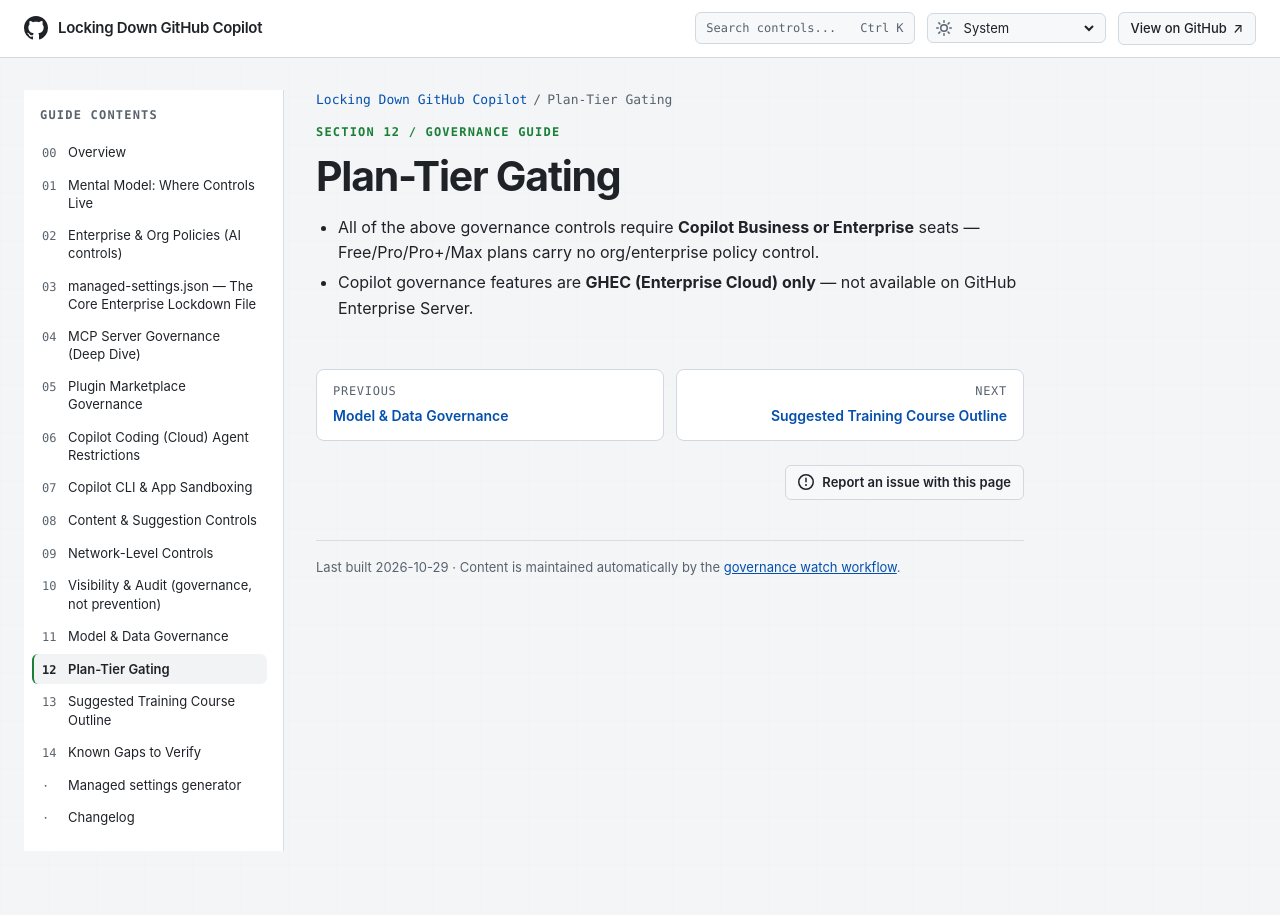
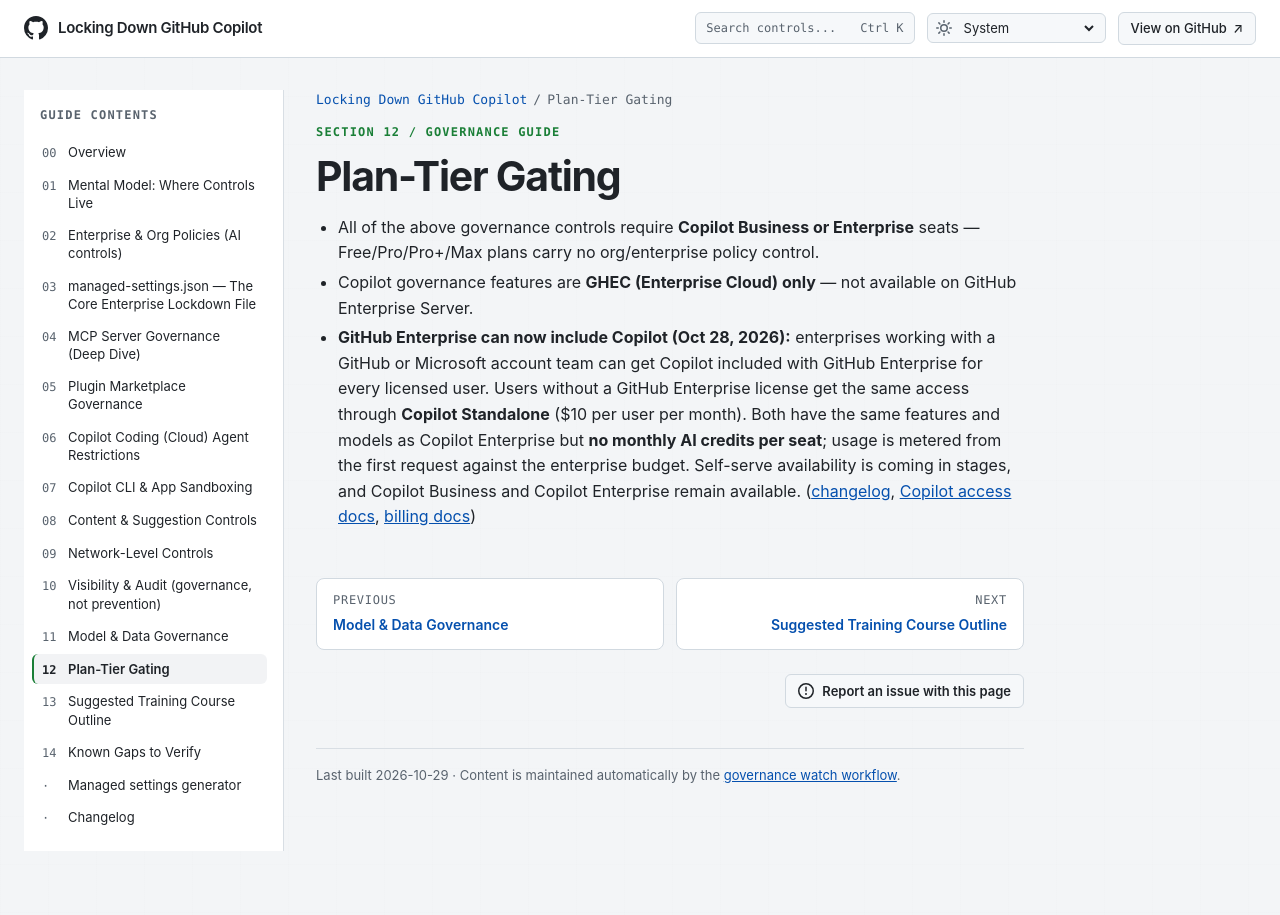
Before and after one commit to beardofedu/copilot-governance-training, a Jekyll site: the page built from docs/sections/plan-tier-gating.md, in a window 1280 px wide. Built offline with Jekyll 4.4.1, drawn with Linux system fonts in a browser that asks for light colours.

Commit message:
Update Copilot governance documentation

```diff
--- a/docs/sections/plan-tier-gating.md
+++ b/docs/sections/plan-tier-gating.md
@@ -3,10 +3,11 @@ layout: default
 title: "Plan-Tier Gating"
 nav_order: 12
 permalink: /sections/plan-tier-gating/
-last_reviewed: 2026-08-18
+last_reviewed: 2026-10-29
 ---
 
 # Plan-Tier Gating
 
 - All of the above governance controls require **Copilot Business or Enterprise** seats — Free/Pro/Pro+/Max plans carry no org/enterprise policy control.
 - Copilot governance features are **GHEC (Enterprise Cloud) only** — not available on GitHub Enterprise Server.
+- **GitHub Enterprise can now include Copilot (Oct 28, 2026):** enterprises working with a GitHub or Microsoft account team can get Copilot included with GitHub Enterprise for every licensed user. Users without a GitHub Enterprise license get the same access through **Copilot Standalone** ($10 per user per month). Both have the same features and models as Copilot Enterprise but **no monthly AI credits per seat**; usage is metered from the first request against the enterprise budget. Self-serve availability is coming in stages, and Copilot Business and Copilot Enterprise remain available. ([changelog](https://github.blog/changelog/2026-10-28-github-enterprise-now-includes-access-to-github-copilot), [Copilot access docs](https://docs.github.com/copilot/get-started/whats-changing-with-github-enterprise-and-copilot), [billing docs](https://docs.github.com/copilot/concepts/billing-and-usage/organizations-and-enterprises/billing))
```
Also changed, not shown: docs/CHANGELOG.md.
